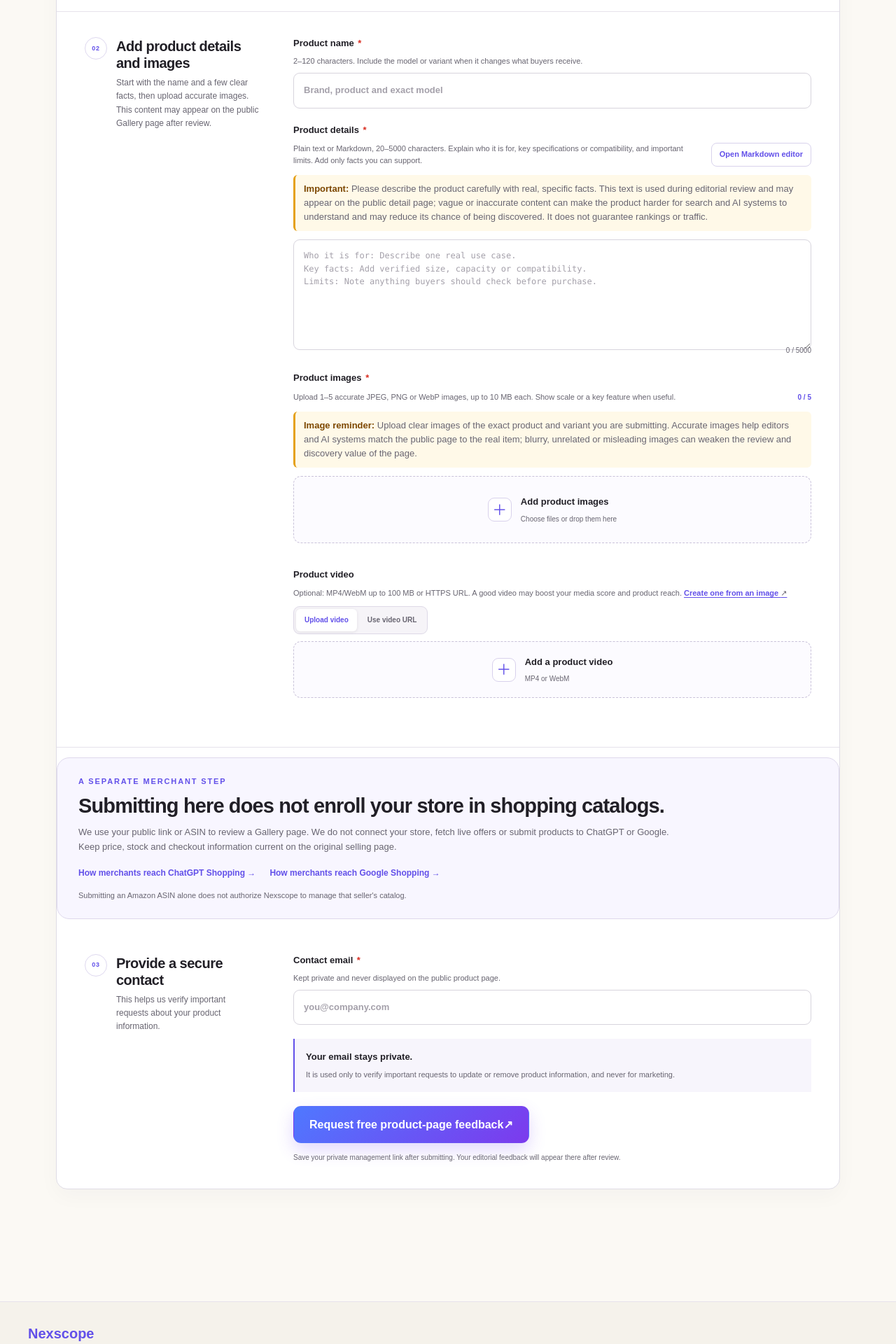
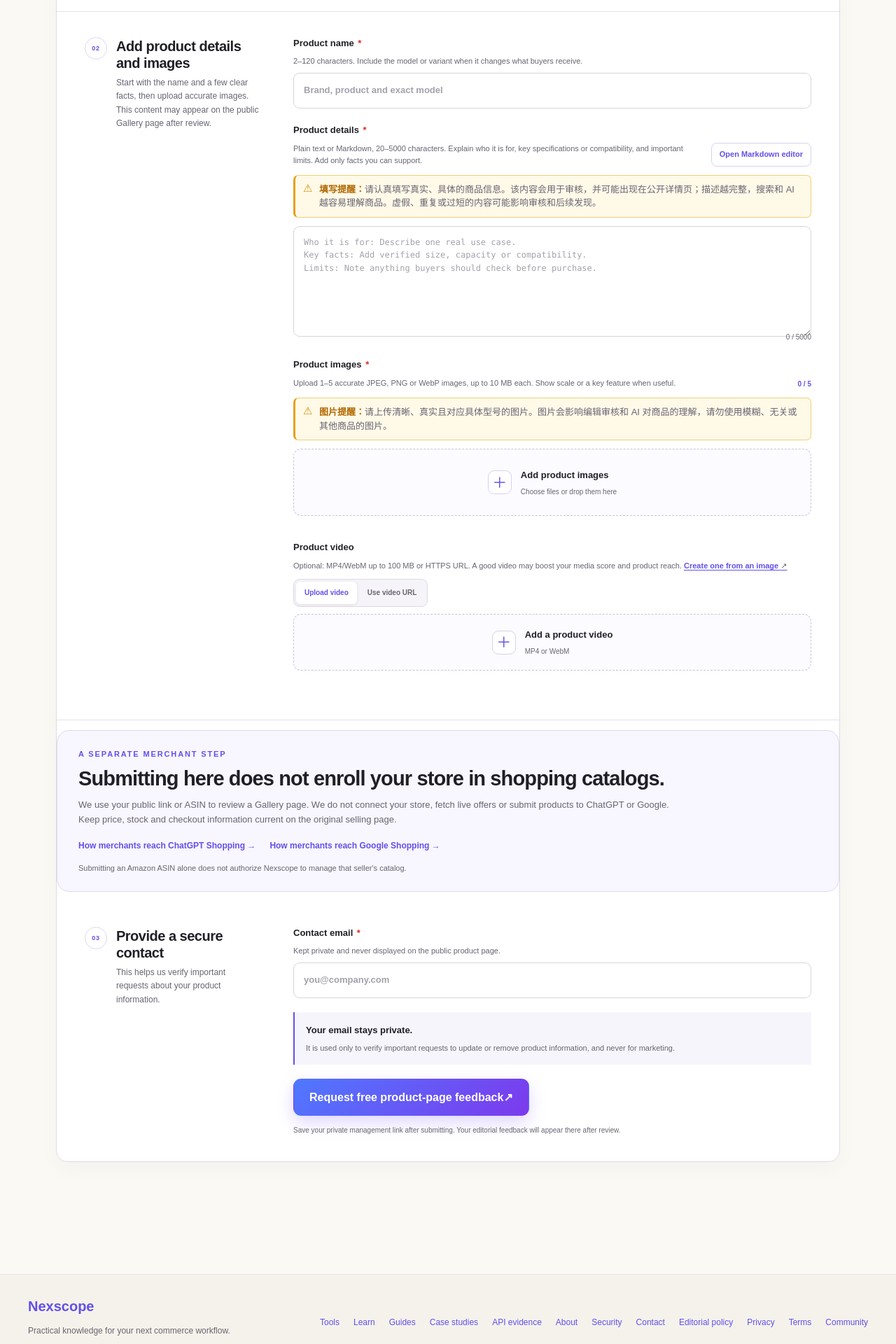
Before and after one commit to nexscope-ai/ecommerce-ai-tools, a Jekyll site: the page built from docs/product-showcase/submit/index.md, in a window 1280 px wide. Shown: the part 2148-4068 px from the top of the page at 70% size. Built offline with Jekyll 4.4.1, drawn with Linux system fonts in a browser that asks for light colours; nearby versions of some CDN libraries.

Commit message:
content: improve submission warnings

```diff
--- a/docs/_layouts/default.html
+++ b/docs/_layouts/default.html
@@ -153,7 +153,7 @@
       footer { padding: 28px 0; border-top: 1px solid var(--line); color: var(--muted); }
     </style>
     <link rel="stylesheet" href="{{ '/assets/trends.css' | relative_url }}?v=12">
-    <link rel="stylesheet" href="{{ '/assets/product-showcase.css' | relative_url }}?v=50">
+    <link rel="stylesheet" href="{{ '/assets/product-showcase.css' | relative_url }}?v=51">
     {% if page.audit_tool %}<link rel="stylesheet" href="{{ '/assets/ecommerce-audit-tool.css' | relative_url }}?v=1">{% endif %}
     {% if page.not_found_page %}<link rel="stylesheet" href="{{ '/assets/not-found.css' | relative_url }}?v=2">{% endif %}
     <script src="{{ '/assets/trends.js' | relative_url }}?v=13" defer></script>
--- a/docs/assets/product-showcase.css
+++ b/docs/assets/product-showcase.css
@@ -178,8 +178,9 @@ html { scroll-behavior: smooth; }
 .showcase-form input:not([type=radio]), .showcase-form select { min-height: 50px; }
 .showcase-form textarea { min-height: 112px; resize: vertical; line-height: 1.55; }
 .showcase-form input::placeholder, .showcase-form textarea::placeholder { color: #a4a0aa; }
-.showcase-field-warning { margin: 12px 0 12px; padding: 10px 12px; border-left: 3px solid #e5a11a; border-radius: 6px; background: #fff9e8; color: #9a5b00; font-size: 13px; line-height: 1.55; }
-.showcase-field-warning strong { color: #7c4700; }
+.showcase-field-warning { position: relative; margin: 12px 0; padding: 10px 12px 10px 34px; border: 1px solid #f0cf76; border-left: 3px solid #e5a11a; border-radius: 7px; background: #fff9e8; color: #8a5a00; font-size: 13px; line-height: 1.5; }
+.showcase-field-warning:before { position: absolute; top: 10px; left: 11px; color: #d99100; content: '⚠'; font-size: 15px; line-height: 1; }
+.showcase-field-warning strong { color: #b26900; }
 .showcase-form input:hover, .showcase-form textarea:hover, .showcase-form select:hover { border-color: #bdb5d4; background: #fff; }
 .showcase-form input:focus, .showcase-form textarea:focus, .showcase-form select:focus, .management-edit-form input:focus, .management-edit-form textarea:focus, .management-edit-form select:focus { outline: 3px solid rgb(98 80 233 / 11%); border-color: var(--accent); background: #fff; }
 .required-mark { display: inline; margin-left: 2px; color: #d92d20 !important; font: 800 13px/1 Arial, Helvetica, sans-serif !important; }
--- a/docs/product-showcase/submit/index.md
+++ b/docs/product-showcase/submit/index.md
@@ -117,14 +117,14 @@ image_caption: Submit product details for free review and a possible public AI-d
               <div><strong id="product-details-label">Product details <span class="required-mark" aria-label="required">*</span></strong><span>Plain text or Markdown, 20–5000 characters. Explain who it is for, key specifications or compatibility, and important limits. Add only facts you can support.</span></div>
               <button class="markdown-editor-open" type="button" data-open-markdown>Open Markdown editor</button>
             </div>
-            <p class="showcase-field-warning" role="note"><strong>Important:</strong> Please describe the product carefully with real, specific facts. This text is used during editorial review and may appear on the public detail page; vague or inaccurate content can make the product harder for search and AI systems to understand and may reduce its chance of being discovered. It does not guarantee rankings or traffic.</p>
+            <p class="showcase-field-warning" role="note"><strong>填写提醒：</strong>请认真填写真实、具体的商品信息。该内容会用于审核，并可能出现在公开详情页；描述越完整，搜索和 AI 越容易理解商品。虚假、重复或过短的内容可能影响审核和后续发现。</p>
             <textarea name="productDetails" minlength="20" maxlength="5000" rows="7" required aria-labelledby="product-details-label" placeholder="Who it is for: Describe one real use case.&#10;Key facts: Add verified size, capacity or compatibility.&#10;Limits: Note anything buyers should check before purchase."></textarea>
             <small class="field-error" id="productDetails-error" data-error-for="productDetails" role="alert" hidden></small>
             <small class="character-count" data-count="productDetails">0 / 5000</small>
           </div>
           <div class="media-field" data-media-upload="IMAGE" data-max-files="5" data-max-bytes="10485760">
             <div class="media-field-header"><div><strong>Product images <span class="required-mark" aria-label="required">*</span></strong><span>Upload 1–5 accurate JPEG, PNG or WebP images, up to 10 MB each. Show scale or a key feature when useful.</span></div><span class="media-limit">0 / 5</span></div>
-            <p class="showcase-field-warning" role="note"><strong>Image reminder:</strong> Upload clear images of the exact product and variant you are submitting. Accurate images help editors and AI systems match the public page to the real item; blurry, unrelated or misleading images can weaken the review and discovery value of the page.</p>
+            <p class="showcase-field-warning" role="note"><strong>图片提醒：</strong>请上传清晰、真实且对应具体型号的图片。图片会影响编辑审核和 AI 对商品的理解，请勿使用模糊、无关或其他商品的图片。</p>
             <input type="hidden" name="imageUploadKeys" value="[]">
             <input class="media-file-input" data-media-input type="file" accept="image/jpeg,image/png,image/webp" multiple>
             <button class="media-dropzone" type="button" data-media-choose><span class="media-dropzone-icon" aria-hidden="true">＋</span><span><strong>Add product images</strong><small>Choose files or drop them here</small></span></button>
```
